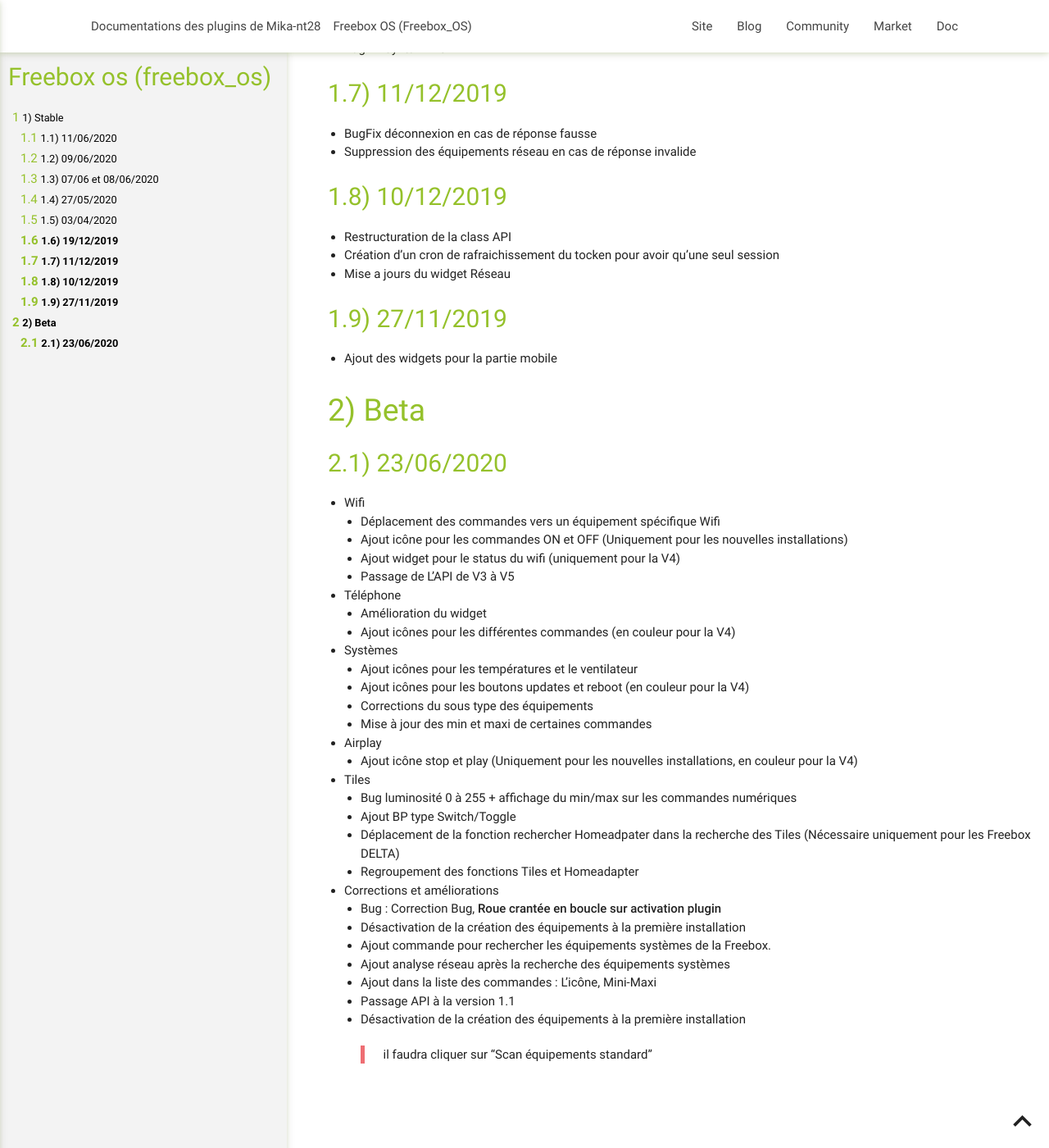
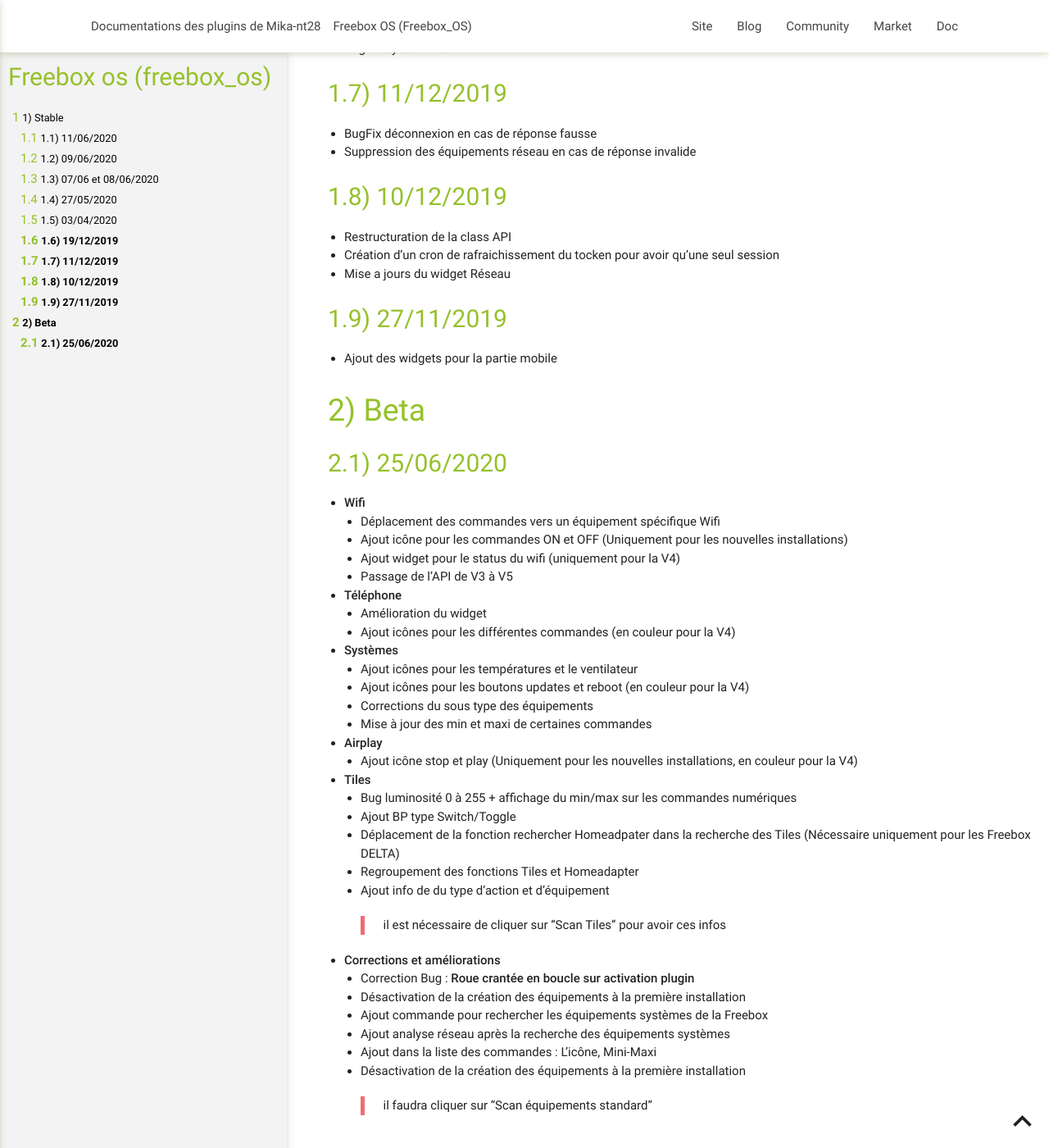
Before and after one commit to mika-nt28/Documentations, a Jekyll site: the page built from Freebox_OS/fr_FR/changelog.md, in a window 1280 px wide and 1400 px high, scrolled down 1170 px. Shown: the whole window at 82% size. Built offline with Jekyll 4.4.1, drawn with Linux system fonts in a browser that asks for light colours.

Commit message:
Modification Docs suite aux nouveautés du Plugin Freebox

```diff
--- a/Freebox_OS/fr_FR/changelog.md
+++ b/Freebox_OS/fr_FR/changelog.md
@@ -69,34 +69,35 @@
 
 # Beta
 
-## 23/06/2020
+## 25/06/2020
 
-- Wifi
+- **Wifi**
   - Déplacement des commandes vers un équipement spécifique Wifi
   - Ajout icône pour les commandes ON et OFF (Uniquement pour les nouvelles installations)
   - Ajout widget pour le status du wifi (uniquement pour la V4)
-  - Passage de L'API de V3 à V5
-- Téléphone
+  - Passage de l'API de V3 à V5
+- **Téléphone**
   - Amélioration du widget
   - Ajout icônes pour les différentes commandes (en couleur pour la V4)
-- Systèmes
+- **Systèmes**
   - Ajout icônes pour les températures et le ventilateur
   - Ajout icônes pour les boutons updates et reboot (en couleur pour la V4)
   - Corrections du sous type des équipements
   - Mise à jour des min et maxi de certaines commandes
-- Airplay
+- **Airplay**
   - Ajout icône stop et play (Uniquement pour les nouvelles installations, en couleur pour la V4)
-- Tiles
+- **Tiles**
   - Bug luminosité 0 à 255 + affichage du min/max sur les commandes numériques
   - Ajout BP type Switch/Toggle
   - Déplacement de la fonction rechercher Homeadpater dans la recherche des Tiles (Nécessaire uniquement pour les Freebox DELTA)
   - Regroupement des fonctions Tiles et Homeadapter
-- Corrections et améliorations
-  - Bug : Correction Bug, **Roue crantée en boucle sur activation plugin**
+  - Ajout info de du type d'action et d'équipement
+    > il est nécessaire de cliquer sur "Scan Tiles" pour avoir ces infos
+- **Corrections et améliorations**
+  - Correction Bug : **Roue crantée en boucle sur activation plugin**
   - Désactivation de la création des équipements à la première installation
-  - Ajout commande pour rechercher les équipements systèmes de la Freebox.
+  - Ajout commande pour rechercher les équipements systèmes de la Freebox
   - Ajout analyse réseau après la recherche des équipements systèmes
   - Ajout dans la liste des commandes : L'icône, Mini-Maxi
-  - Passage API à la version 1.1
   - Désactivation de la création des équipements à la première installation
     > il faudra cliquer sur "Scan équipements standard"
```
Also changed, not shown: Freebox_OS/fr_FR/index.md (+9 -8 lines), Freebox_OS/images/RechercheCommandes.jpg (deleted), Freebox_OS/images/Temps_de_rafraichissement.png, Freebox_OS/images/recherche_commandes.png (added), Freebox_OS/images/recherche_systeme.png (added), Freebox_OS/images/recherche_tiles.png.
